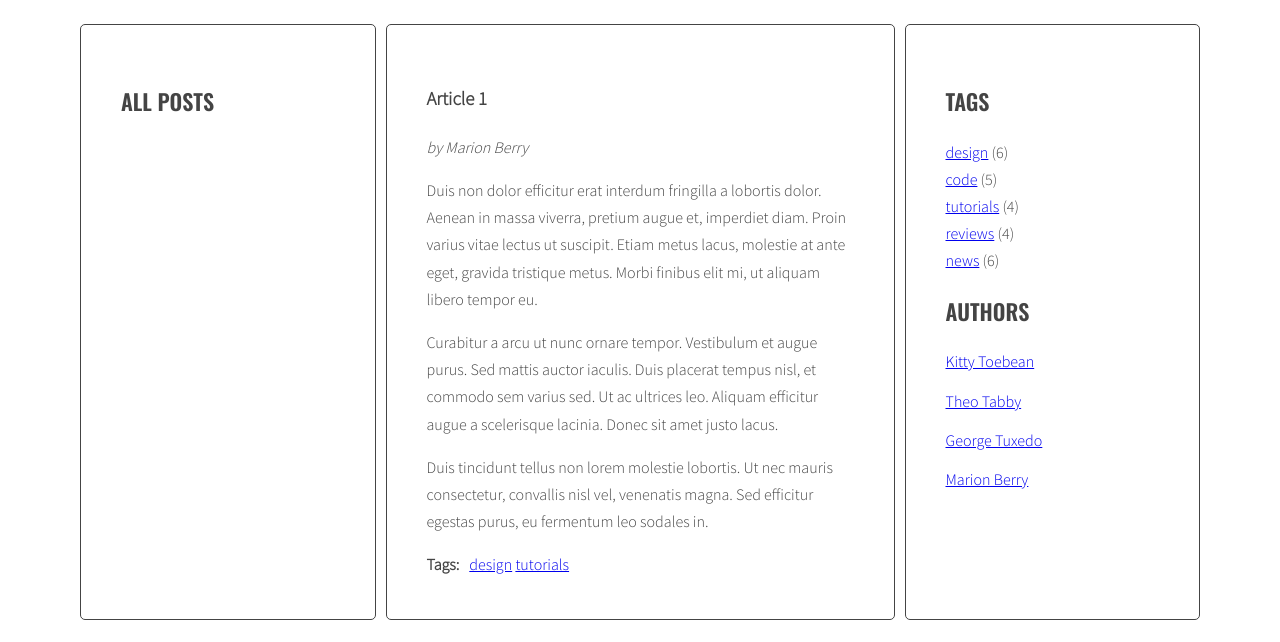
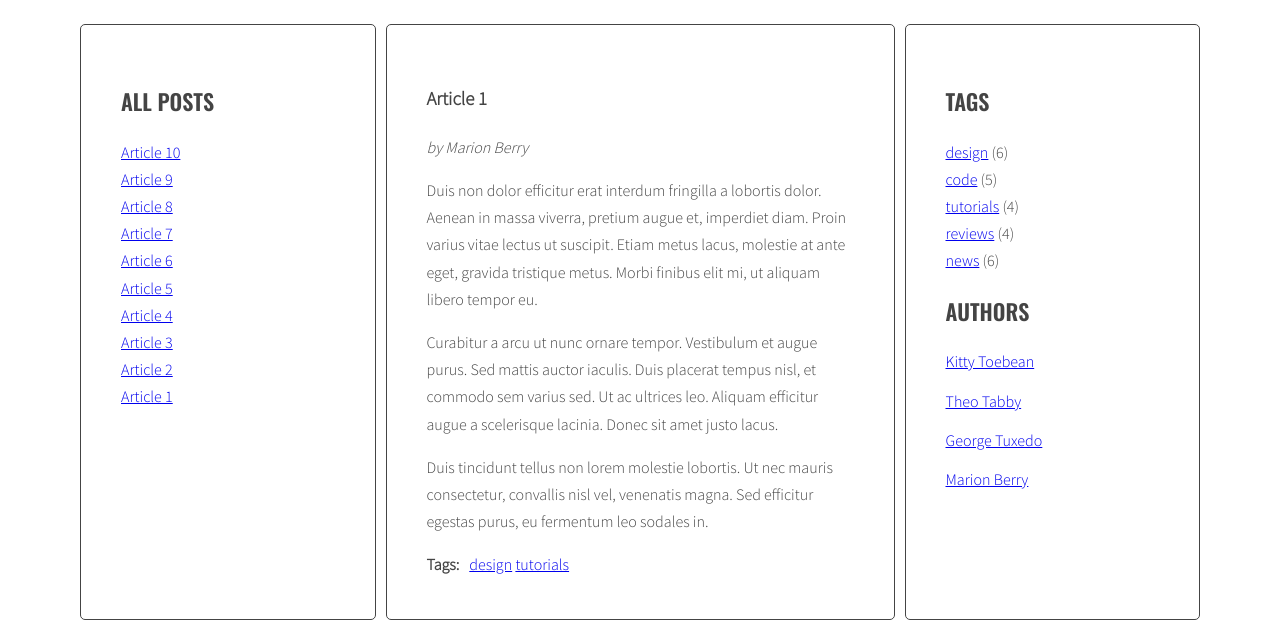
Before and after one commit to bogurom/javascript-blog, a website: page index.html in a window 1280 px wide. Shown: the part 158-800 px from the top of the page. Drawn offline with nearby package versions, Linux system fonts and the light colour scheme.

Commit message:
Add create HTML of the link and insert link into titleList

```diff
--- a/js/script.js
+++ b/js/script.js
@@ -61,15 +61,16 @@ function generateTitleLinks(){
     const articleId = article.getAttribute('id');
     console.log('articleId:', articleId);
 
-    /* find the title element */
+    /* find the title element and get the title from the title element */
     const articleTitle = article.querySelector(optTitleSelector).innerHTML;
     console.log('articleTitle:', articleTitle);
 
-    /* get the title from the title element */
-
     /* create HTML of the link */
+    const linkHTML = '<li><a href="#' + articleId + '"><span>' + articleTitle + '</span></a></li>';
+    console.log('linkHTML:', linkHTML);
 
     /* insert link into titleList */
+    titleList.insertAdjacentHTML('afterbegin', linkHTML) && console.log('it works!');
   }
 
 }
```
Also changed, not shown: index.html (+4 -4 lines).
